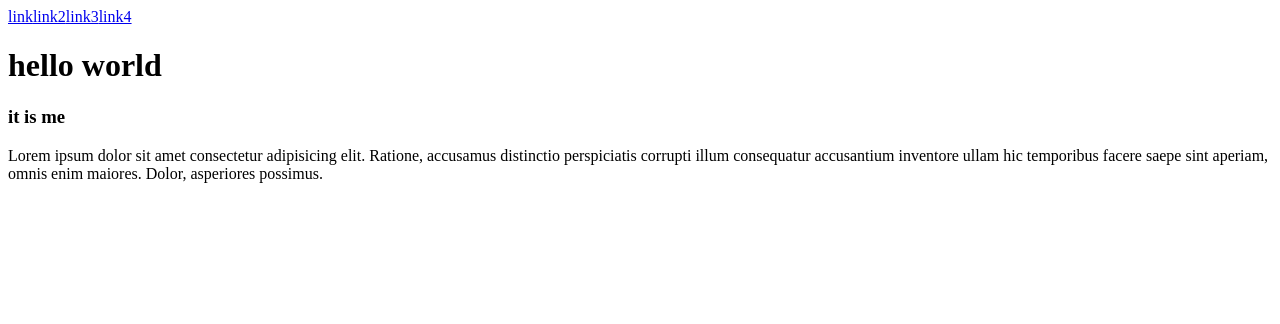
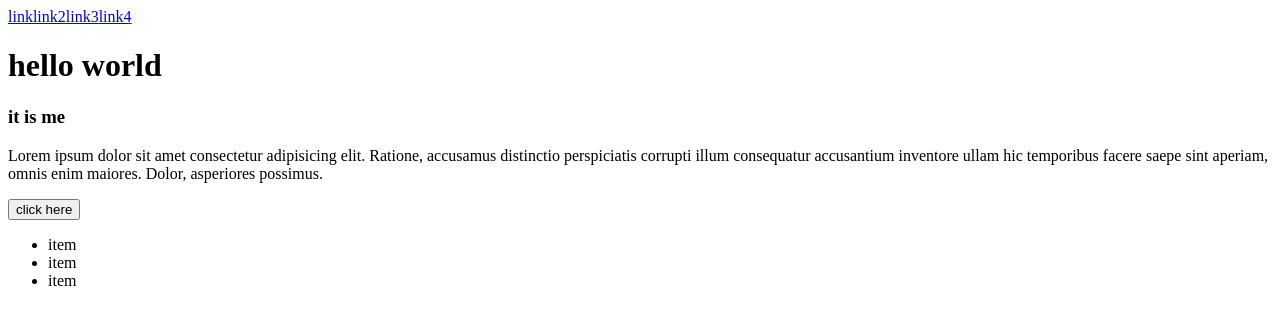
Before and after one commit to olopcodes/git-course, a plain HTML site: page index.html in a window 1280 px wide. Drawn offline with Linux system fonts and the light colour scheme.

Commit message:
added back the html content deleted in master

```diff
--- a/index.html
+++ b/index.html
@@ -19,5 +19,12 @@
       inventore ullam hic temporibus facere saepe sint aperiam, omnis enim
       maiores. Dolor, asperiores possimus.
     </p>
+    <button>click here</button>
+
+    <ul>
+      <li>item</li>
+      <li>item</li>
+      <li>item</li>
+    </ul>
   </body>
 </html>
```
